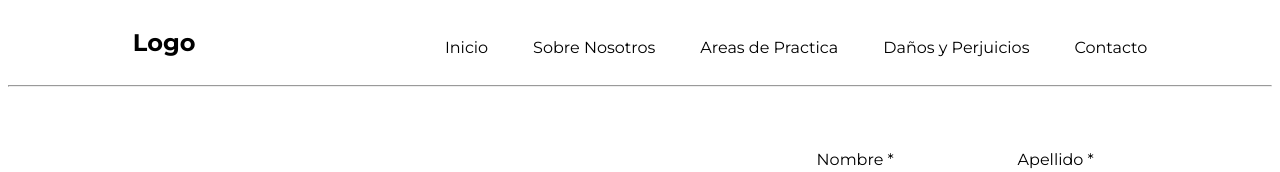
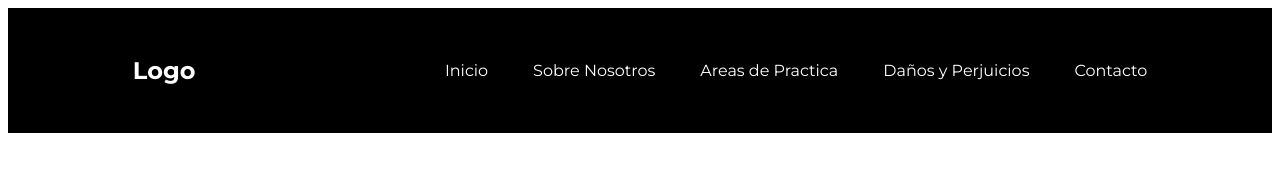
Before and after one commit to SaimonBS22/pagina-web-pitu, a React (Vite) app: page /contacto in a window 1280 px wide. Shown: the top 172 px of the page. Built offline with nearby package versions, Linux system fonts and the light colour scheme.

Commit message:
Haciendo el menu hamburguesa

```diff
--- a/src/App.css
+++ b/src/App.css
@@ -19,21 +19,35 @@
   display: flex;
   flex-direction: row;
   justify-content: space-around;
+  align-items: center;
+  background-color: black;
+  width: 100% ;
+  height: 125px;
 }
-
+.h2-logo{
+  color: white;
+}
 .nav-bar-link{
   display: flex;
   flex-direction: row;
   gap: 45px;
-  margin-top: 30px;
 }
 
 .link{
-  color: black;
+  color: white;
   text-decoration: none;
 }
 .link:hover{
-  font-weight: bold;
+  font-weight: 600;
+}
+.menu-hamburguesa {
+  margin-top: 100px;
+  display: flex;
+  flex-direction: column;
+  justify-content: space-around;
+}
+span{
+  color: white;
 }
 
 
--- a/src/App.jsx
+++ b/src/App.jsx
@@ -13,7 +13,6 @@ function App() {
     <>
     <BrowserRouter>
       <NavBar/>
-      <hr />
       <Routes>
         <Route path='/inicio' element={<Inicio/>}></Route>
         <Route path="/sobreNosotros" element={<SobreNosotros/>}></Route>
--- a/src/components/contacto/contacto.jsx
+++ b/src/components/contacto/contacto.jsx
@@ -29,7 +29,7 @@ const Contacto = () => {
       sendDataToServer(formData);
     } else {
       localStorage.setItem("formData", JSON.stringify(formData));
-      alert("Formulario guardado localmente. Se enviará cuando el servidor esté disponible.");
+      alert("Formulario enviado con éxito");
     }
   };
 
@@ -63,7 +63,6 @@ const Contacto = () => {
       });
 
       if (response.ok) {
-        alert("Formulario enviado con éxito");
         localStorage.removeItem("formData");
       } else {
         alert("Hubo un error al enviar el formulario.");
@@ -95,21 +94,15 @@ const Contacto = () => {
 
         <div className="div-info-contactoSup">
           <div className="div-info-contacto">
-            <i className="bi bi-geo-alt-fill">
-              Nuestra direccion: Rivadavia 195 | San Isidro | Piso 5 | Depto B
-            </i>
+            <i className="bi bi-geo-alt-fill"> Nuestra direccion: Rivadavia 195 | San Isidro | Piso 5 | Depto B</i>
           </div>
 
           <div className="div-info-contacto">
-            <i className="bi bi-telephone">
-              Nuestro Celular/Whatsapp: +54 9 11 3215-8091
-            </i>
+            <i className="bi bi-telephone"> Nuestro Celular/Whatsapp: +54 9 11 3215-8091</i>
           </div>
 
           <div className="div-info-contacto">
-            <i className="bi bi-envelope">
-              Nuestro email: blaksleyaznar@gmail.com
-            </i>
+            <i className="bi bi-envelope"> Nuestro email: blaksleyaznar@gmail.com</i>
           </div>
         </div>
         <iframe
--- a/src/components/navbar/navbar.jsx
+++ b/src/components/navbar/navbar.jsx
@@ -1,20 +1,39 @@
 import { Link } from "react-router-dom"
+import { useState } from "react"
 
 const NavBar = ()=>{
+ const [menuOpen, setMenuOpen] = useState(false)
     return(
+        <>
      <nav className="nav-bar">
         <div className="nav-bar-logo">
-            <h2>Logo</h2>
+            <h2 className="h2-logo">Logo</h2>
         </div>
 
         <div className="nav-bar-link">
             <Link to="/inicio" className="link">Inicio</Link>
             <Link to="/sobreNosotros" className="link">Sobre Nosotros</Link>
-            <Link to="/areasDePractica" className="link">Areas de Practica</Link>
+            <Link to="/areasDePractica" className="link"
+            onMouseEnter={()=>setMenuOpen(true)}  onMouseLeave={()=> setMenuOpen(false)}>Areas de Practica</Link>
+                    {menuOpen && (
+                        <div className="menu-hamburguesa">
+                            <Link to="/derecho-civil" className="link-menu-hamburguesa">Derecho civil</Link>
+                            <Link to="/real-estate" className="link-menu-hamburguesa">Real Estate</Link>
+                            <Link to="/regularizacion-de-propiedades" className="link-menu-hamburguesa">Regularización de Propiedades</Link>
+                            <Link to="/sucesiones" className="link-menu-hamburguesa">Sucesiones</Link>
+                            <Link to="/divisiones-de-condominio" className="link-menu-hamburguesa">Divisiones de condominio</Link>
+                            <Link to="/subdivisiones-lotes-y-mensuras" className="link-menu-hamburguesa">Subdivisiones, lotes y mensuras</Link>
+                            <Link to="/acciones-reivindicatorias" className="link-menu-hamburguesa">Acciones reivindicatorias</Link>
+                            <Link to="/desalojos-civiles" className="link-menu-hamburguesa">Desalojos civiles</Link>
+                            <Link to="/acciones-posesorias-e-interdictos" className="link-menu-hamburguesa">Acciones posesorias e interdictos</Link>
+                            <Link to="/regularizacion-de-dominio-y-titulos-de-propiedad" className="link-menu-hamburguesa">Regularización de dominio y títulos de propiedad</Link>
+                        </div>)}
             <Link to="/dañosPerjuicios" className="link">Daños y Perjuicios</Link>
             <Link to="/contacto" className="link">Contacto</Link>
         </div>
     </nav>
+
+    </>
     )
 }
 
```
